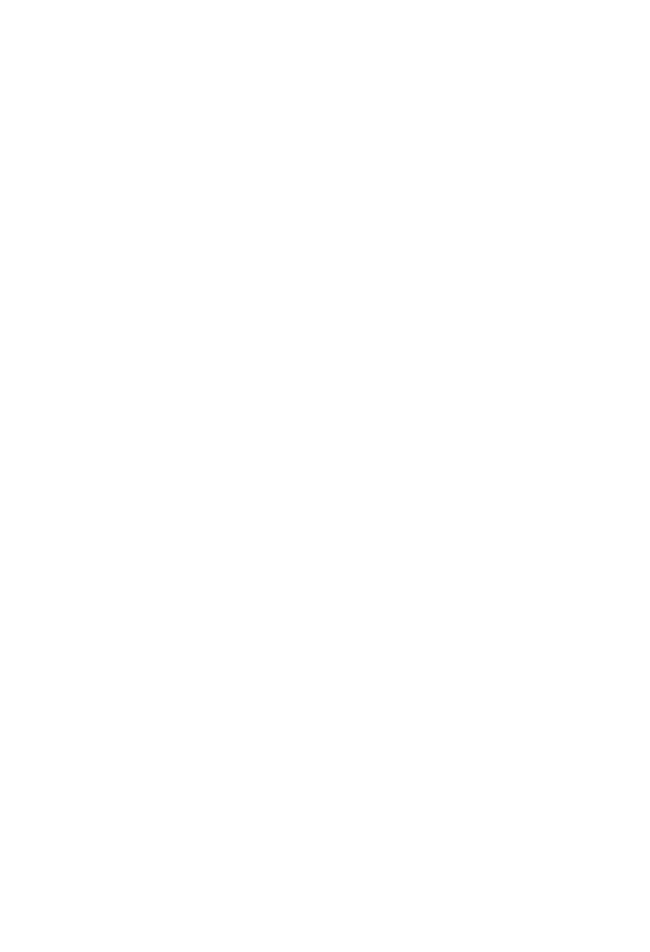
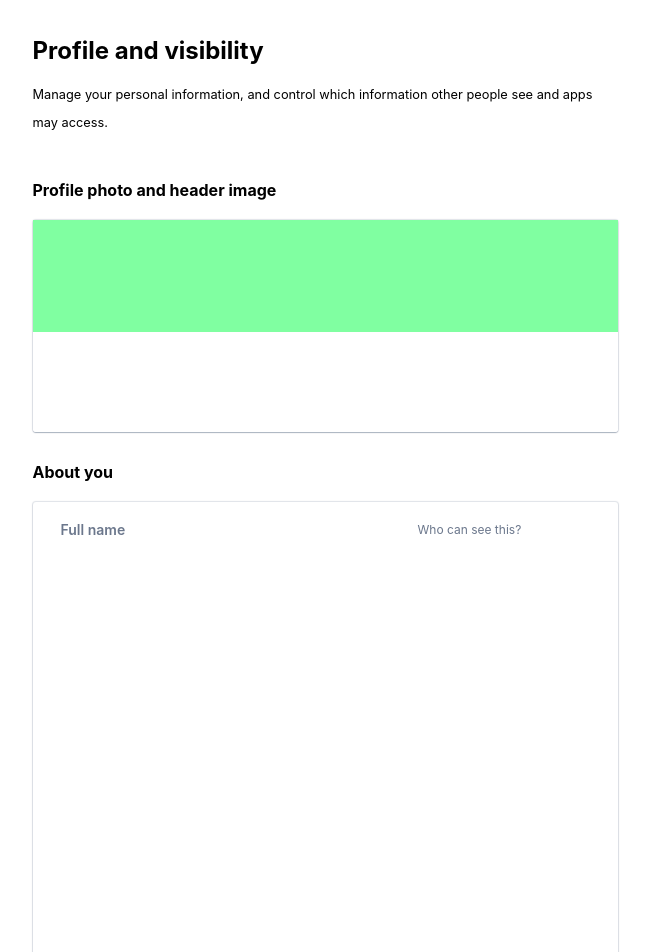
Before and after one commit to ZeeAnsari11/pms, a React (Create React App) app in the folder frontend/: page /manage-account in a window 1280 px wide. Before the commit this address had no page. Shown: the top 952 px of the page, without its empty margins (315-965 px from the left). Before the commit the page ends 800 px from the top, so only its background shows below. Built offline with nearby package versions, Linux system fonts and the light colour scheme.

Commit message:
Working on Manage Account page . fix different frontend related issue

```diff
--- a/frontend/src/Components/Dashboard/Comment/Comment.js
+++ b/frontend/src/Components/Dashboard/Comment/Comment.js
@@ -31,7 +31,7 @@
   font-size: 14px;
 `;
 
-const CommentButtons = styled.div`
+const CommentButtons = styled.button`
   display: flex;
 `;
 
--- a/frontend/src/Components/Dashboard/Dashboard/Dashboard.js
+++ b/frontend/src/Components/Dashboard/Dashboard/Dashboard.js
@@ -4,6 +4,7 @@
 import Sidebar from '../Sidebar/index';
 import NavBar from "../Navbar/index";
 import styled from 'styled-components';
+import { useLocation } from 'react-router-dom';
 
 const DashboardContainer = styled.div`
   height: 100vh;
@@ -45,8 +46,12 @@
 `;
 
 
+function Dashboard(props) {
 
-function Dashboard(props) {
+    const location = useLocation();
+    const searchParams = new URLSearchParams(location.search);
+
+
     const [target, setTarget] = useState({
         cid: "",
         bid: "",
@@ -195,8 +200,8 @@
     }
 
     const project = {
-        name: "New Project",
-        category: 'SOFTWARE'
+        name: searchParams.get('name'),
+        category: searchParams.get('category')
     }
 
     return (
--- a/frontend/src/Components/Dashboard/Navbar/Dropdownitems.jsx
+++ b/frontend/src/Components/Dashboard/Navbar/Dropdownitems.jsx
@@ -7,10 +7,24 @@
 import {BsArrowRightCircleFill, BsMicrosoftTeams} from "react-icons/bs";
 import {MdOutlineCreate} from 'react-icons/md'
 import {GoKeyboard} from 'react-icons/go'
+import axios from 'axios';
 import React from "react";
 
+const iconSize = 20
 
-const iconSize = 20
+async function logout() {
+    let authToken = localStorage.getItem('auth_token')
+    try {
+        const config = {
+            headers: {
+                Authorization: `Token ${authToken}`,
+            },
+        };
+        await axios.post('http://127.0.0.1:8000/api/auth/token/logout/', null, config);
+    } catch (error) {
+        window.location.href = '#';
+    }
+};
 
 export const accountitems = [
     {
@@ -51,7 +65,7 @@
     {
         key: '3',
         icon: <AiOutlineLogout size={iconSize}/>,
-        label: <Link to="/logout">Logout</Link>,
+        label: <Link to="/" onClick={logout}>Logout</Link>,
     },
 
 ];
--- a/frontend/src/Components/Dashboard/Sidebar/index.jsx
+++ b/frontend/src/Components/Dashboard/Sidebar/index.jsx
@@ -27,8 +27,8 @@
             <ProjectInfo>
                 <ProjectAvatar/>
                 <ProjectTexts>
-                    <ProjectName>{project.name}</ProjectName>
-                    <ProjectCategory>{ProjectCategoryCopy[project.category]} project</ProjectCategory>
+                    <ProjectName><strong>{project.name? project.name : 'Project Name' }</strong></ProjectName>
+                    <ProjectCategory>{ProjectCategoryCopy[project.category]} {project.category? project.category : 'Category Name'}</ProjectCategory>
                 </ProjectTexts>
             </ProjectInfo>
 
--- a/frontend/src/Components/User/ForgetPassword/ForgetPassword.js
+++ b/frontend/src/Components/User/ForgetPassword/ForgetPassword.js
@@ -30,7 +30,7 @@
 `;
 
 const Input = styled.input`
-  width: 300px;
+  width: 280px;
   padding: 10px;
   margin-bottom: 20px;
   border: none;
@@ -39,6 +39,7 @@
   background-color: #eee;
   display: flex;
   justify-content: center;
+  margin-left: 20px;
 
   &:last-child {
     margin-left: 27px;
@@ -58,10 +59,10 @@
   padding: 12px 45px;
   letter-spacing: 1px;
   text-transform: uppercase;
-  border-color: whitesmoke;
+  //border-color: whitesmoke;
 
   &:last-child {
-    margin-left: 77px;
+    margin-left: 54px;
   }
 
   &:hover {
--- /dev/null
+++ b/frontend/src/Components/User/ManageAccount/ManageAccount.js
@@ -0,0 +1,193 @@
+import React from 'react';
+import styled from 'styled-components';
+
+const Wrapper = styled.div`
+  background-color: white;
+  padding: 20px;
+  display: flex;
+  flex-direction: column;
+  align-items: flex-start;
+  margin: 0 auto;
+  max-width: 585px;
+
+  @media (max-width: 768px) {
+    margin-left: 20px;
+    margin-right: 20px;
+  }
+`;
+
+const Heading = styled.h1`
+  font-size: 1.5em;
+  width: 100%;
+
+  @media (max-width: 768px) {
+    font-size: 1.2em;
+  }
+`;
+
+const Text = styled.p`
+  font-size: 0.8em;
+  margin-top: 0;
+
+  @media (max-width: 768px) {
+    font-size: 0.6em;
+  }
+`;
+
+const SubHeading = styled.h2`
+  font-size: 1em;
+  margin-top: 30px;
+  margin-bottom: 10px;
+
+  @media (max-width: 768px) {
+    font-size: 0.8em;
+  }
+`;
+
+const ImageWrapper = styled.div`
+  margin-top: 10px;
+  background-color: #FFFFFF;
+  width: 100%;
+  height: 212px;
+  border-radius: 3px;
+  box-shadow: var(--ds-shadow-raised, 0 1px 1px rgba(9, 30, 66, 0.25), 0 0 1px 1px rgba(9, 30, 66, 0.13));
+
+  @media (max-width: 768px) {
+    height: 120px;
+    border-bottom-left-radius: 10px;
+    border-bottom-right-radius: 10px;
+  }
+`;
+
+const AboutWrapper = styled.div`
+  padding-top: 20px;
+  margin-top: 10px;
+  height: 605px;
+  width: 100%;
+  background-color: #FFFFFF;
+  border-radius: 3px;
+  box-shadow: var(--ds-shadow-raised, 0 1px 1px rgba(9, 30, 66, 0.25), 0 0 1px 1px rgba(9, 30, 66, 0.13));
+
+  @media (max-width: 768px) {
+    height: 400px;
+  }
+
+  @media (max-width: 480px) {
+    height: 300px;
+  }
+`;
+
+const ContentWrapper = styled.div`
+  margin-top: 10px;
+  height: 99px;
+  width: 100%;
+  background-color: #FFFFFF;
+  border-radius: 3px;
+  box-shadow: var(--ds-shadow-raised, 0 1px 1px rgba(9, 30, 66, 0.25), 0 0 1px 1px rgba(9, 30, 66, 0.13));
+
+`;
+
+const CoverPictureWrapper = styled.div`
+  width: 100%;
+  height: 112px;
+  background-color: #80ffa1;
+
+  &:hover {
+    background-color: rgba(0, 0, 0, 0.3);
+  }
+`;
+
+const EmptySide = styled.div`
+  width: 100%;
+  height: 100px;
+  background-color: #FFFFFF;
+  border-bottom-left-radius: 3px;
+  border-bottom-right-radius: 3px;
+`;
+
+const ViewAccess = styled.div`
+    font-size: 12px;
+    padding-left: 8px;
+    margin-bottom: -20px;
+    color: rgb(107, 119, 140);
+    line-height: 16px;
+    width: 200px;
+    float: right;
+  font-weight: revert;
+`;
+
+const ColumnsForAboutDetails = styled.div`
+    display: flex;
+    margin-left: 20px;
+`;
+
+const LeftColumns = styled.div`
+    -webkit-box-flex: 1;
+    flex-grow: 1;
+    margin-left: 8px;
+`;
+
+const LeftColumnsInner = styled.div`
+    display: flex;
+    align-items: flex-start;
+    color: rgb(23, 43, 77);
+`;
+
+const LeftColumnsInnerSecond = styled.div`
+    width: 100%;
+    margin-right: -8px;
+    display: flex;
+    flex-direction: column;
+`;
+
+const LabelHeadingWrapper = styled.label`
+    font-size: 14px;
+    color: rgb(107, 119, 140);
+    line-height: 16px;
+    vertical-align: middle;
+    margin-bottom: 4px;
+`;
+
+const HeadingLabel =  styled.span`
+    font-weight: 600;
+    padding: 0px;
+`;
+
+
+const ProfileVisibility = () => {
+    return (
+        <Wrapper>
+            <Heading>Profile and visibility</Heading>
+            <Text>Manage your personal information, and control which information other people see and apps may
+                access.</Text>
+            <SubHeading>Profile photo and header image</SubHeading>
+            <ImageWrapper>
+                <CoverPictureWrapper></CoverPictureWrapper>
+                <EmptySide></EmptySide>
+            </ImageWrapper>
+            <SubHeading>About you</SubHeading>
+            <AboutWrapper>
+                <ViewAccess>
+                    <span>Who can see this?</span>
+                </ViewAccess>
+
+                <ColumnsForAboutDetails>
+                    <LeftColumns>
+                        <LeftColumnsInner>
+                            <LeftColumnsInnerSecond>
+                                <LabelHeadingWrapper>
+                                    <HeadingLabel>Full name</HeadingLabel>
+                                </LabelHeadingWrapper>
+                            </LeftColumnsInnerSecond>
+                        </LeftColumnsInner>
+                    </LeftColumns>
+                </ColumnsForAboutDetails>
+
+            </AboutWrapper>
+            <SubHeading>Contact</SubHeading>
+            <ContentWrapper></ContentWrapper>
+        </Wrapper>
+    );
+};
+
+export default ProfileVisibility;
--- a/frontend/src/Components/User/ProjectListing/ProjectListing.js
+++ b/frontend/src/Components/User/ProjectListing/ProjectListing.js
@@ -6,6 +6,8 @@
 import {Link} from 'react-router-dom';
 import {Button, Modal} from 'antd';
 import {GrAlert} from 'react-icons/gr';
+import queryString from 'query-string';
+
 
 const ProjectListingTable = styled.table`
   width: 100%;
@@ -148,6 +150,8 @@
 `;
 
 
+
+
 const ProjectListing = () => {
     let authToken = localStorage.getItem('auth_token')
     const [visible, setVisible] = useState(false);
@@ -214,6 +218,7 @@
 
     const userIcon = <GrAlert/>;
     const message = `Welcome, ${userIcon}!`;
+    const someData = {id: 1, name: 'John'};
 
     return (
         <ProjectListingTable>
@@ -233,13 +238,13 @@
             <thead>
             <tr>
                 <th>
-                    <span className='star-column'>★</span>
+                    <StarColumn>★</StarColumn>
                 </th>
                 <th>Name</th>
                 <th>Key</th>
                 <th>Type</th>
                 <th>Lead</th>
-                <th className='options-column'></th>
+                <OptionsColumn></OptionsColumn>
             </tr>
             </thead>
             <tbody>
--- a/frontend/src/StyledComponents/Components.js
+++ b/frontend/src/StyledComponents/Components.js
@@ -68,7 +68,7 @@
 
 export const Button = styled.button`
   border-radius: 20px;
-  border: 1px solid ${colorCode};
+  border: 1px solid whitesmoke;
   background-color: ${colorCode};
   color: #ffffff;
   font-size: 12px;
@@ -83,11 +83,20 @@
   &:focus {
     outline: none;
   }
+  &:hover {
+    background-color: #000000;
+  }
+
 `;
 
 export const GhostButton = styled(Button)`
   background-color: transparent;
   border-color: #ffffff;
+  color: #ffffff;
+
+  &:hover {
+    background-color: #000000;
+  }
 `;
 
 export const Anchor = styled.a`
--- a/frontend/src/Utils/Url.js
+++ b/frontend/src/Utils/Url.js
@@ -8,6 +8,7 @@
 import ProjectsPage from "../Components/User/ProjectViews/ProjectViews";
 import ProjectSettingPage from "../Components/User/ProjectSettingPage/ProjectSettingPage";
 import CreateProject from "../Components/User/CreateNewProjectPage/CreateProjectPage";
+import ManageAccount from "../Components/User/ManageAccount/ManageAccount";
 import PersonalSettingsPage from "../Components/User/PersonalSettingPage/PersonalSettingsPage";
 
 function Url() {
@@ -23,6 +24,8 @@
                 <Route path="/project-setting" element={<ProjectSettingPage/>}/>
                 <Route path="/create-project" element={<CreateProject/>}/>
                 <Route path="/personal-settings" element={<PersonalSettingsPage/>}/>
+                <Route path="/manage-account" element={<ManageAccount />} />
+
             </Routes>
         </BrowserRouter>
     );
```
